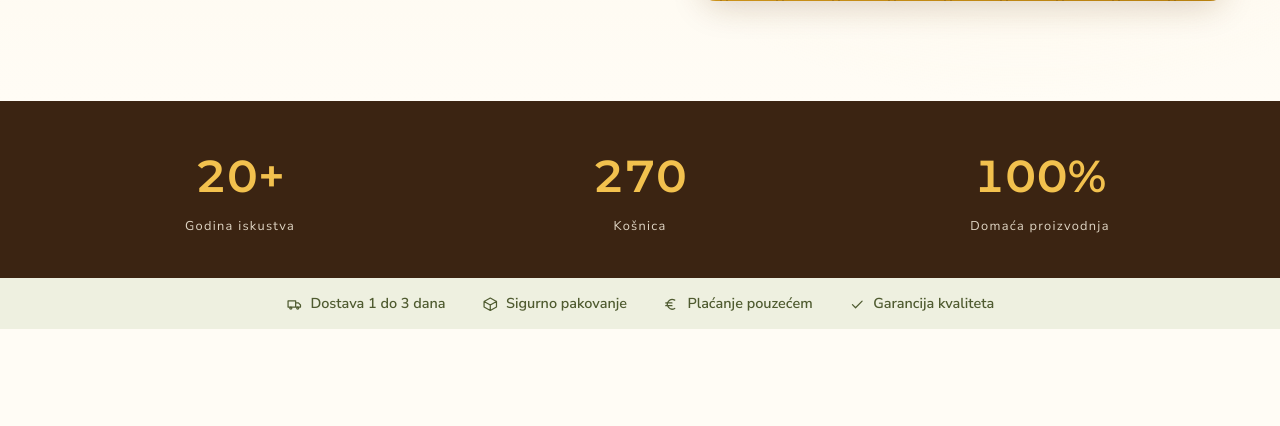
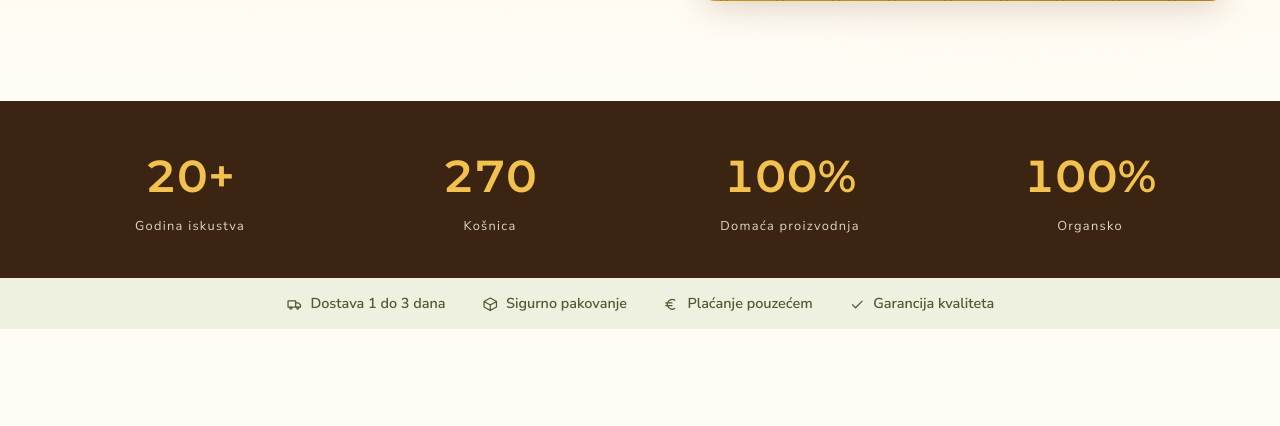
Before and after one commit to bajoPivljanin/Med, a WordPress theme: template wp-theme/organski-med/front-page.php in a window 1280 px wide. Shown: the part 873-1299 px from the top of the page. Run offline with PHP 8.4 and a stand-in for WordPress, Linux system fonts and the light colour scheme; the site name, menu and one post (Sample post) are stand-ins, and other content is empty; some libraries are stand-ins or nearby versions.

Commit message:
Dodata brojka: 100% organsko
Co-Authored-By: Claude Sonnet 5.5 <noreply@anthropic.com>

```diff
--- a/wp-theme/organski-med/assets/styles.css
+++ b/wp-theme/organski-med/assets/styles.css
@@ -64,7 +64,7 @@ body::after{content:"";position:fixed;inset:0;pointer-events:none;z-index:95;opa
 
 /* stats */
 .stats{background:var(--brown);color:var(--cream);padding:40px 0}
-.stats .container{display:grid;grid-template-columns:repeat(3,1fr);text-align:center;gap:20px}
+.stats .container{display:grid;grid-template-columns:repeat(4,1fr);text-align:center;gap:20px}
 .stats b{display:block;font-family:var(--font-heading);font-size:2.8rem;font-weight:600;color:var(--honey-light);font-variant-numeric:tabular-nums}
 .stats span{font-size:.8rem;letter-spacing:.1em;opacity:.85}
 .trust{background:var(--sage-pale);padding:14px 0;font-weight:600;font-size:.9rem;color:#4F5B30}
--- a/wp-theme/organski-med/front-page.php
+++ b/wp-theme/organski-med/front-page.php
@@ -28,6 +28,7 @@
   <div><b>20+</b><span>Godina iskustva</span></div>
   <div><b>270</b><span>Košnica</span></div>
   <div><b>100%</b><span>Domaća proizvodnja</span></div>
+  <div><b>100%</b><span>Organsko</span></div>
 </div></section>
 <div class="trust"><div class="container">
   <span><svg class="ico" viewBox="0 0 24 24" aria-hidden="true"><path d="M3 7h11v9H3zM14 10h4l3 3v3h-7"/><circle cx="7" cy="17.5" r="1.5"/><circle cx="17" cy="17.5" r="1.5"/></svg>Dostava 1 do 3 dana</span>
```
